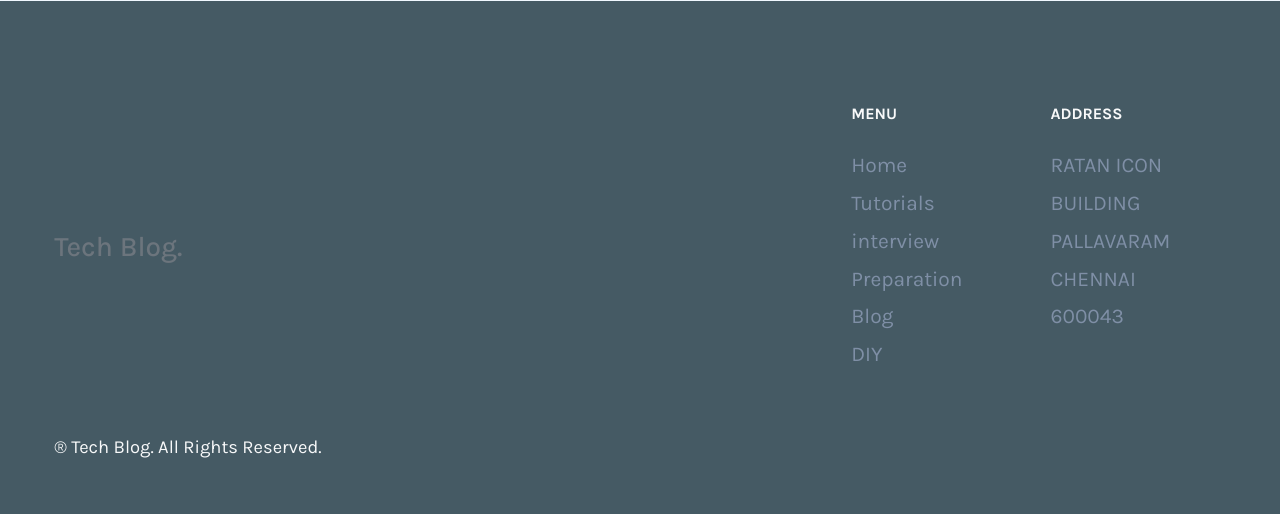
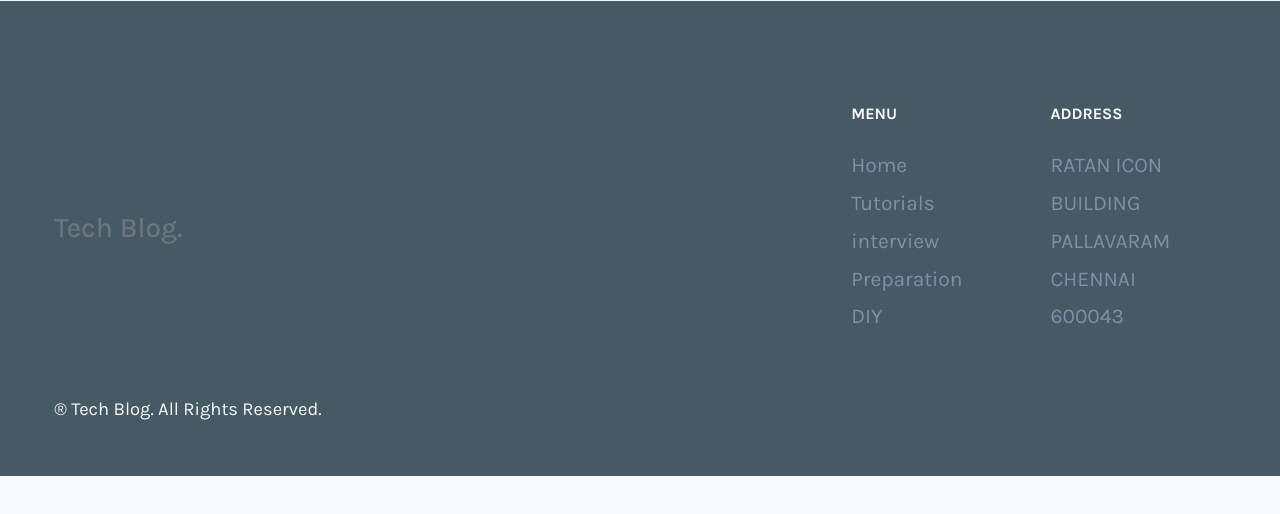
Before and after one commit to Ranilvannan/tech_blog, a Flask app: page / in a window 1280 px wide. Shown: the part 1735-2249 px from the top of the page. After the commit the page ends 2211 px from the top, so only its background shows below. Run offline with Flask 2, Linux system fonts and the light colour scheme; some libraries are stand-ins or nearby versions.

Commit message:
First commit

```diff
--- a/template/base.html
+++ b/template/base.html
@@ -70,7 +70,6 @@
 							 <li><a class="foot-link" href="/">Home</a></li>
 							 <li><a class="foot-link" href="/category/tutorial/">Tutorials</a></li>
 							 <li><a class="foot-link" href="/category/interview_preparation/">interview Preparation</a></li>
-							 <li><a class="foot-link" href="/category/blog/">Blog</a></li>
 							 <li><a class="foot-link" href="/category/diy/">DIY</a></li>
                          </ul>
                      </div>
```
